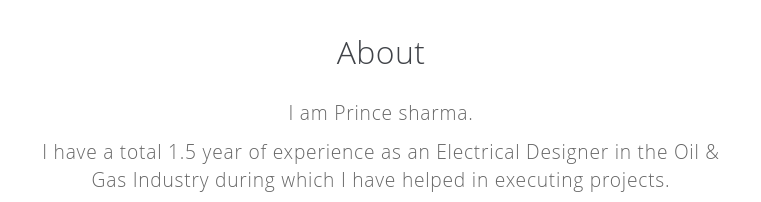
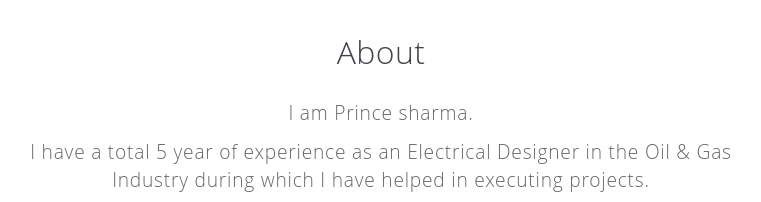
Before and after one commit to PrinceH1Y/PrinceH1Y.github.io, a plain HTML site: page index.html in a window 1280 px wide. Shown: the part 820-1022 px from the top of the page, without its empty margins (259-1020 px from the left). Drawn offline with Linux system fonts and the light colour scheme.

Commit message:
Update index.html

```diff
--- a/index.html
+++ b/index.html
@@ -30,7 +30,7 @@
      <h1>About</h1>
      <p> I am Prince sharma. </p>
      <h2></h2>
-     <p> I have a total 1.5 year of experience as an Electrical Designer in the Oil &amp; Gas Industry during which I have helped in executing projects.</p>
+     <p> I have a total 5 year of experience as an Electrical Designer in the Oil &amp; Gas Industry during which I have helped in executing projects.</p>
      <h2></h2>
      <p> I am self taught 3D Designer and <span class="pulse" color="red">♥</span> to explore the application in Electrical Engineering and 3D designing.</p>
      <h1 class="mb-1">Born</h1>
```
